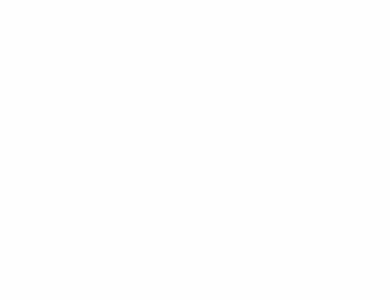
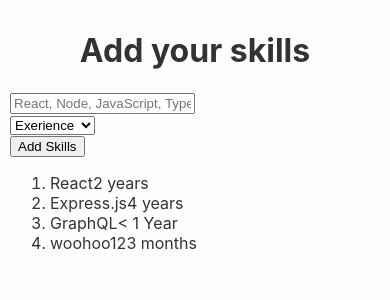
Before and after one commit to f0c1s/random-1-fe, a React (Create React App) app: page / in a window 390 px wide. Shown: the top 300 px of the page. Built offline with nearby package versions, Linux system fonts and the light colour scheme; data requests are answered from the project's data file.

Commit message:
feat: basic structure
Renamed expirience to experience in db.json
Using ol li to display the list of skills
Able to fetch list of skills from localhost:54320/skills

```diff
--- a/db.json
+++ b/db.json
@@ -3,17 +3,17 @@
     {
       "id": 123,
       "name": "React",
-      "expirience": "2 years"
+      "experience": "2 years"
     },
     {
       "id": 124,
       "name": "Express.js",
-      "expirience": "4 years"
+      "experience": "4 years"
     },
     {
       "id": 125,
       "name": "GraphQL",
-      "expirience": "< 1 Year"
+      "experience": "< 1 Year"
     },
     {
       "id": "126",
--- a/src/App.css
+++ b/src/App.css
@@ -1,23 +1,13 @@
 .App {
-  text-align: center;
-}
-
-.App-logo {
-  animation: App-logo-spin infinite 20s linear;
-  height: 40vmin;
-}
-
-.App-header {
-  background-color: #fefefe;
-  min-height: 100vh;
-  display: flex;
-  flex-direction: column;
-  align-items: center;
-  justify-content: center;
-  font-size: calc(10px + 2vmin);
-  color: #282c34;
+    padding: 2rem;
 }
 
 .App-link {
   color: #61dafb;
 }
+
+@media screen and (max-width: 800px) {
+    .App {
+        padding: 10px;
+    }
+}
--- a/src/App.js
+++ b/src/App.js
@@ -1,15 +1,17 @@
-import React, { Component } from 'react';
-import './App.css';
+import React, { Component } from 'react'
+import Header from './Header'
+import ExperienceDisplay from './ExperienceDisplay'
+import ExperienceInput from './ExperienceInput'
+import './App.css'
 
-class App extends Component {
+export default class App extends Component {
     render() {
         return (
             <div className="App">
-                <header className="App-header">
-                </header>
+                <Header />
+                <ExperienceInput />
+                <ExperienceDisplay />
             </div>
-        );
+        )
     }
 }
-
-export default App;
--- /dev/null
+++ b/src/ExperienceDisplay.js
@@ -0,0 +1,54 @@
+import React, { Component } from 'react'
+
+class Experience extends Component {
+    render() {
+        return (
+            <ol>
+                {
+                    this.props.skills.map(skill =>
+                        <li id={skill.id} key={JSON.stringify(skill)} className="experience-tile">
+                            <span className="name">{skill.name}</span>
+                            <span className="experience">{skill.experience}</span>
+                        </li>
+                    )
+                }
+            </ol>
+        )
+    }
+}
+
+export default class ExperienceDisplay extends Component {
+    constructor(props) {
+        super(props)
+        this.fetchSkills = this.fetchSkills.bind(this)
+        this.state = {
+            fetching: false,
+            fetched: false,
+            endpoint: 'http://localhost:54320/skills'
+        }
+    }
+    fetchSkills() {
+        this.setState({ fetching: true })
+        fetch(this.state.endpoint)
+            .then(response => {
+                response.json()
+                    .then(value =>
+                        this.setState({ fetched: value, fetching: false })
+                    )
+
+            })
+            .catch(r => console.error(`FAILED with reason: ${r}`))
+    }
+
+    componentDidMount() {
+        this.fetchSkills()
+    }
+
+    render() {
+        return (
+            <div>
+                {this.state.fetched.length > 0 ? <Experience skills={this.state.fetched} /> : ''}
+            </div>
+        )
+    }
+}
--- /dev/null
+++ b/src/ExperienceInput.css
@@ -0,0 +1,3 @@
+section.input {
+    margin-bottom: 1em;
+}
--- /dev/null
+++ b/src/ExperienceInput.js
@@ -0,0 +1,32 @@
+
+import React, { Component } from 'react'
+import './ExperienceInput.css'
+
+const options = [
+    '< 1 year',
+    '1 - 3 years',
+    '3 - 5 years',
+    '5 - 7 years',
+    '7+ years'
+]
+
+export default class ExperienceInput extends Component {
+  render() {
+    return (
+      <section className="input grid">
+        <div className="type grid-item">
+            <input type="text" placeholder="React, Node, JavaScript, TypeScript ..." />
+        </div>
+        <div className="experience grid-item">
+            <select defaultValue="Experience">
+                <option disabled value="Experience">Exerience</option>
+                {options.map(option => <option key={option} value={option}>{option}</option>)}
+            </select>
+        </div>
+        <div className="save">
+            <button>Add Skills</button>
+        </div>
+      </section>
+    )
+  }
+}
--- /dev/null
+++ b/src/Header.css
@@ -0,0 +1,5 @@
+@media only screen and (max-width: 800px) {
+    .heading {
+        text-align: center;
+    }
+}
--- /dev/null
+++ b/src/Header.js
@@ -0,0 +1,10 @@
+import React, { Component } from 'react'
+import './Header.css'
+
+export default class Header extends Component {
+    render() {
+        return (
+            <h1 className="heading">Add your skills</h1>
+        )
+    }
+}
--- a/src/index.css
+++ b/src/index.css
@@ -6,9 +6,16 @@
     sans-serif;
   -webkit-font-smoothing: antialiased;
   -moz-osx-font-smoothing: grayscale;
+  background-color: #fefefe;
+  color: #333333;
 }
 
 code {
   font-family: source-code-pro, Menlo, Monaco, Consolas, "Courier New",
     monospace;
 }
+
+.grid {
+    display: grid;
+    grid-template-columns: 1fr;
+}
```
Also changed, not shown: src/ExperienceDisplay.css (added).
